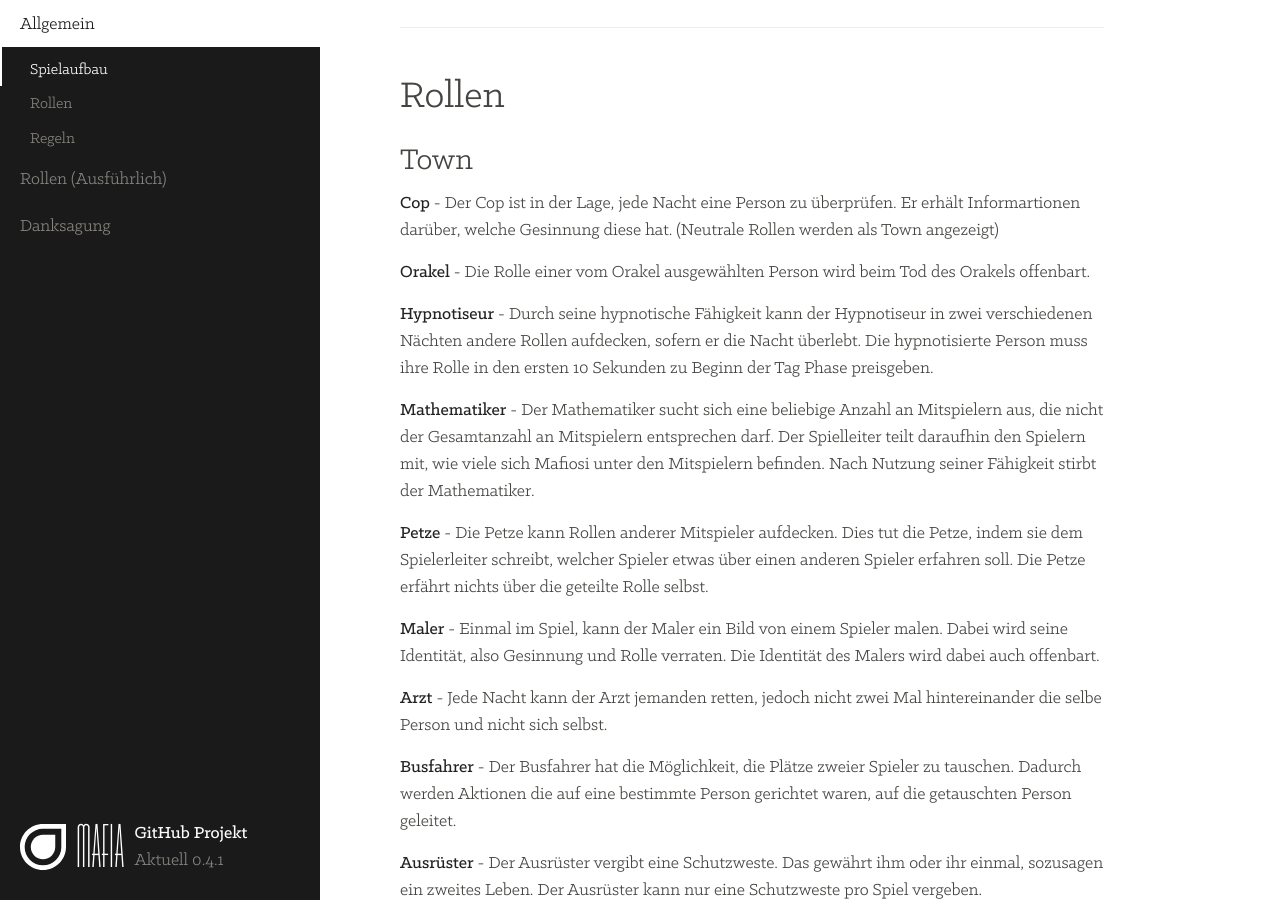
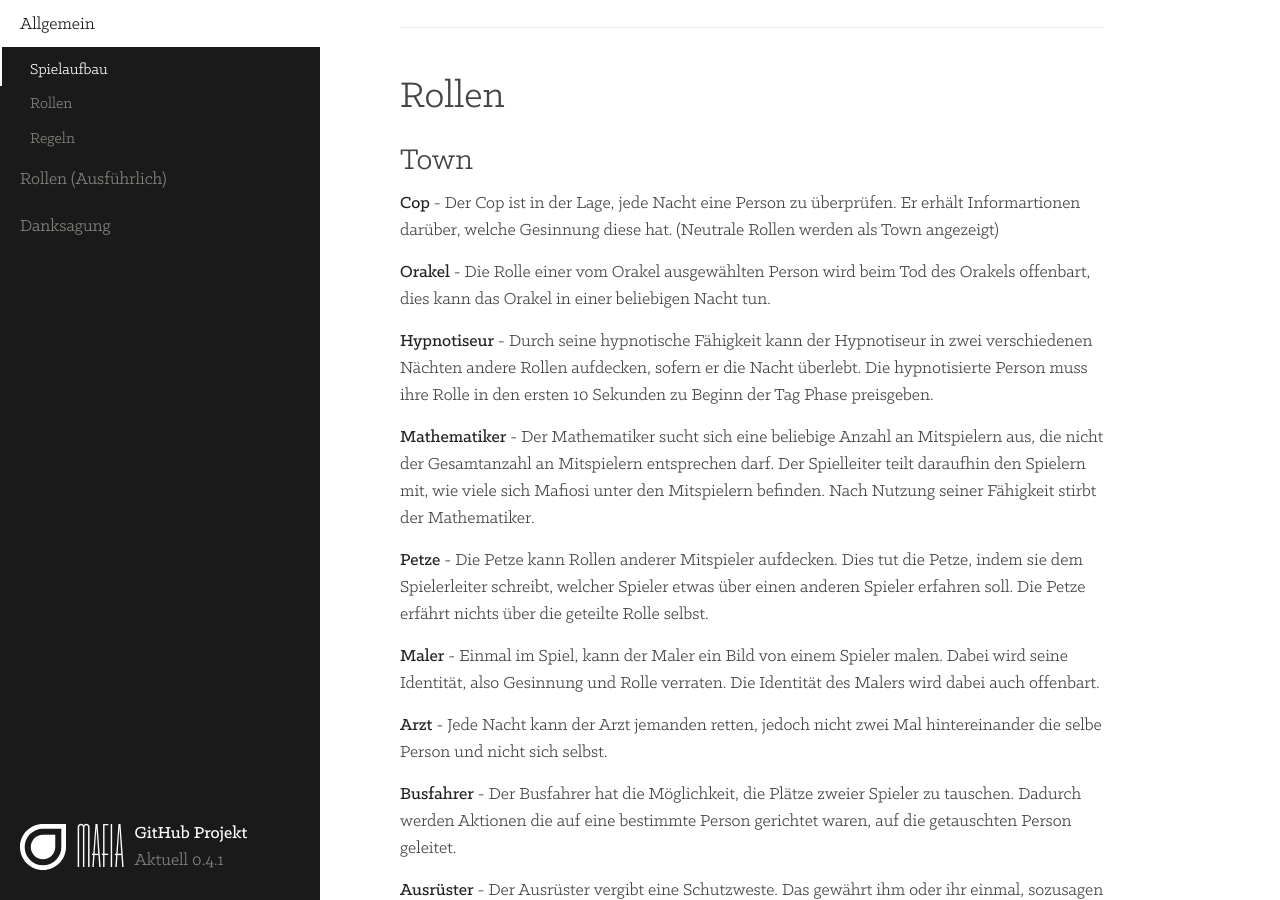
Before and after one commit to gamekeller/mafia, a Jekyll site: the page built from index.md, in a window 1280 px wide and 900 px high, scrolled down 1110 px. Built offline with Jekyll 4.4.1, drawn with Linux system fonts in a browser that asks for light colours.

Commit message:
orakel fix
This fixes #38

```diff
--- a/index.md
+++ b/index.md
@@ -45,7 +45,7 @@ Der Spielleiter gibt kurze Details über die hingerichtete Person bekannt und de
 
 [**Cop**](extended/#cop) - Der Cop ist in der Lage, jede Nacht eine Person zu überprüfen. Er erhält Informartionen darüber, welche Gesinnung diese hat. (Neutrale Rollen werden als Town angezeigt)
 
-[**Orakel**](extended/#orakel) - Die Rolle einer vom Orakel ausgewählten Person wird beim Tod des Orakels offenbart.
+[**Orakel**](extended/#orakel) - Die Rolle einer vom Orakel ausgewählten Person wird beim Tod des Orakels offenbart, dies kann das Orakel in einer beliebigen Nacht tun.
 
 [**Hypnotiseur**](extended/#hypnotiseur) - Durch seine hypnotische Fähigkeit kann der Hypnotiseur in zwei verschiedenen Nächten andere Rollen aufdecken, sofern er die Nacht überlebt. Die hypnotisierte Person muss ihre Rolle in den ersten 10 Sekunden zu Beginn der Tag Phase preisgeben.
 
```
Also changed, not shown: extended.md (+1 -1 lines).
